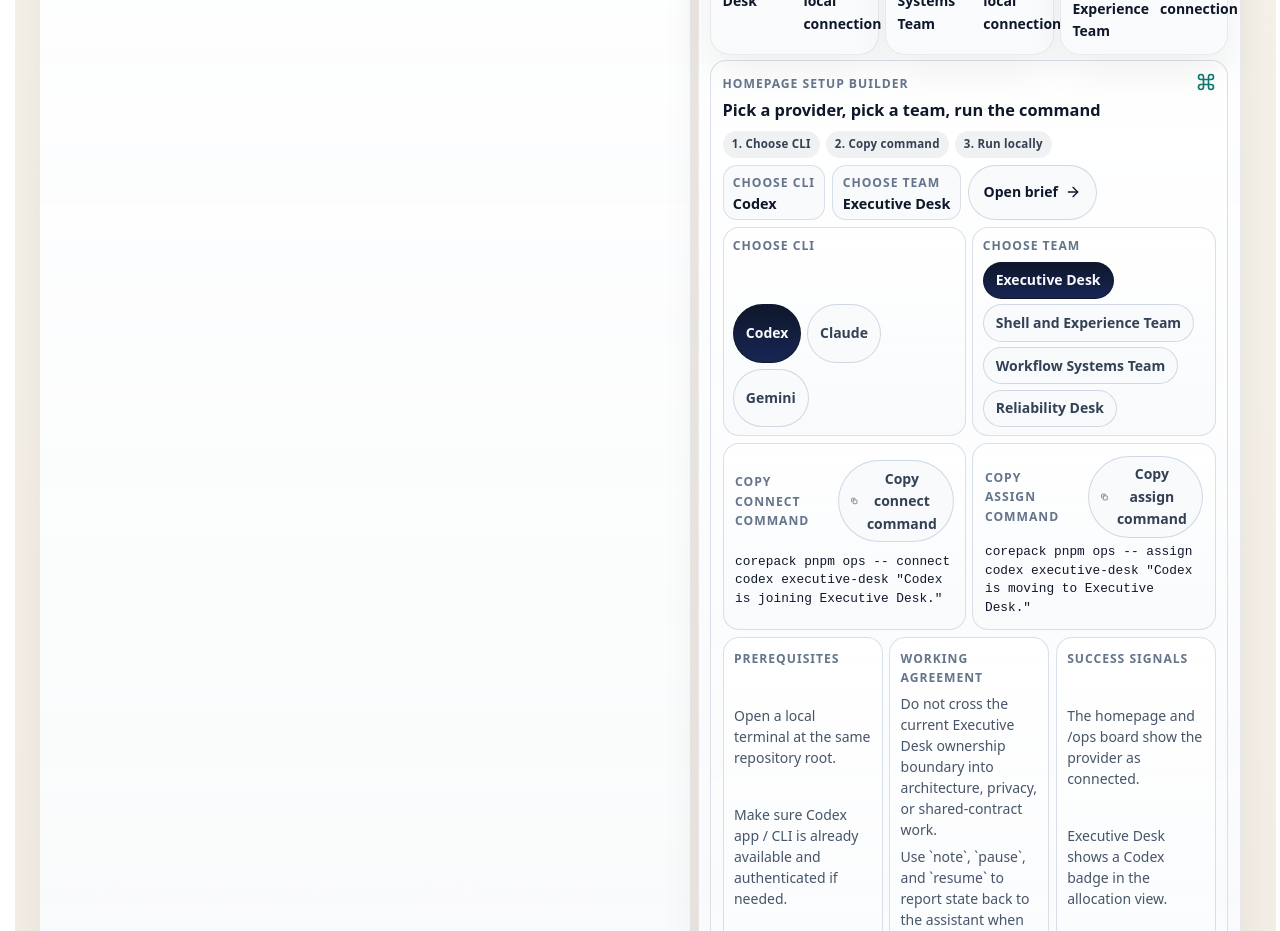
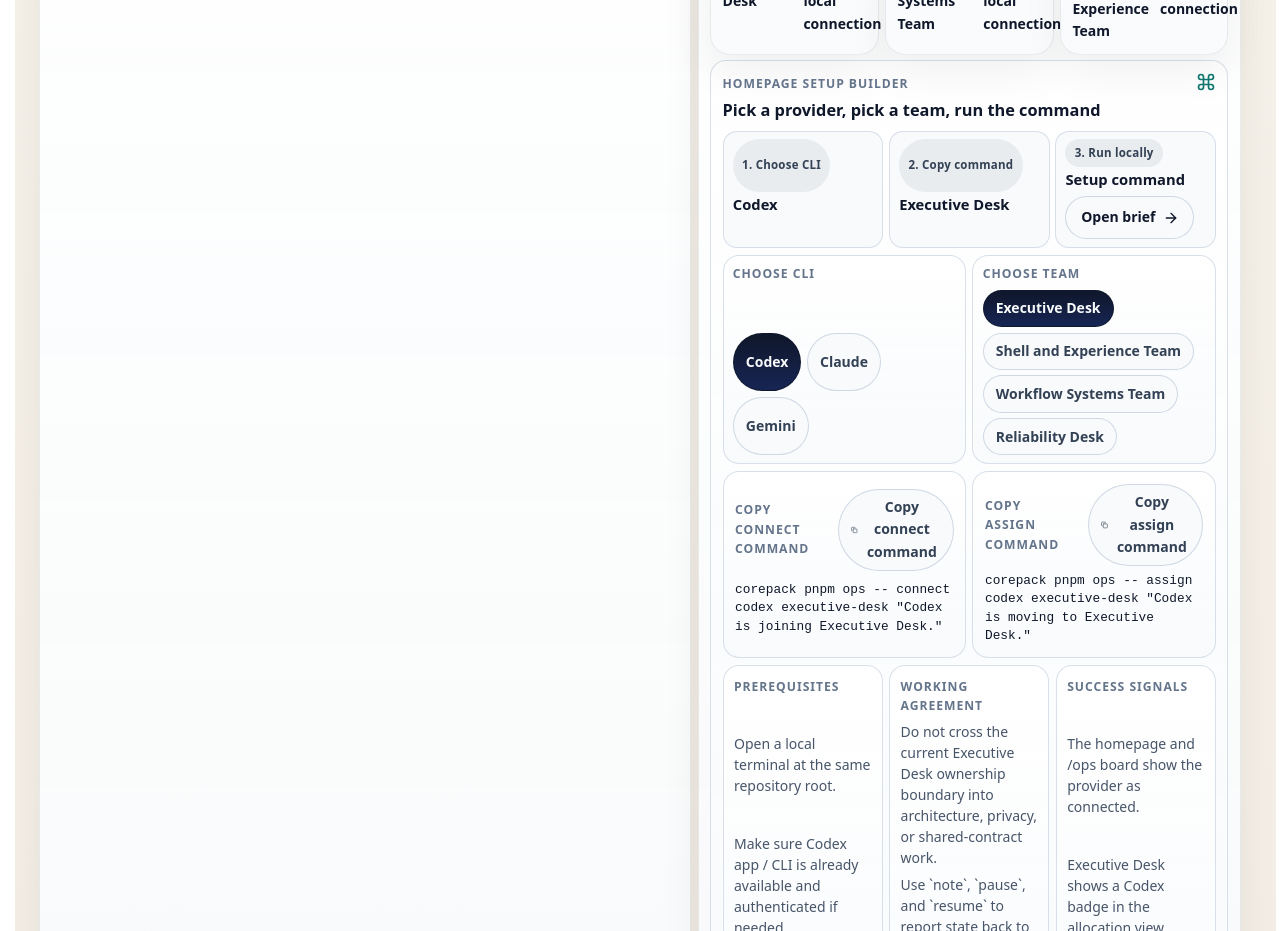
Before and after one commit to GongJae00/research-pages, a Next.js app in the folder apps/web/: page /en in a window 1280 px wide. Shown: the part 2480-3411 px from the top of the page. Built offline with nearby package versions, Linux system fonts and the light colour scheme; no server answers.

Commit message:
Autonomy batch 471: shell-experience, reliability-desk, workflow-systems

```diff
--- a/apps/web/src/components/homepage-agent-control-section.module.css
+++ b/apps/web/src/components/homepage-agent-control-section.module.css
@@ -241,14 +241,25 @@
 }
 
 .quickStartStrip {
-  display: flex;
-  flex-wrap: wrap;
+  display: grid;
+  grid-template-columns: repeat(3, minmax(0, 1fr));
   gap: 0.35rem;
+}
+
+.quickStartCard {
+  display: grid;
+  gap: 0.3rem;
+  min-width: 0;
+  padding: 0.48rem 0.58rem;
+  border: 1px solid rgba(203, 213, 225, 0.72);
+  border-radius: 14px;
+  background: rgba(248, 250, 252, 0.9);
 }
 
 .quickStartBadge {
   display: inline-flex;
   align-items: center;
+  width: fit-content;
   border-radius: 999px;
   padding: 0.28rem 0.58rem;
   background: rgba(15, 23, 42, 0.06);
@@ -258,33 +269,24 @@
   letter-spacing: 0.02em;
 }
 
+.quickStartCard strong {
+  color: #0f172a;
+  font-size: 0.92rem;
+  line-height: 1.2;
+}
+
+.quickStartAction {
+  display: flex;
+  flex-wrap: wrap;
+  align-items: center;
+  justify-content: space-between;
+  gap: 0.45rem;
+}
+
 .compactBody {
   margin: 0;
   color: #475569;
   line-height: 1.42;
-}
-
-.setupSelectionStrip {
-  display: flex;
-  flex-wrap: wrap;
-  align-items: stretch;
-  gap: 0.45rem;
-}
-
-.selectionBadge {
-  display: grid;
-  gap: 0.15rem;
-  min-width: 0;
-  padding: 0.42rem 0.58rem;
-  border: 1px solid rgba(203, 213, 225, 0.72);
-  border-radius: 14px;
-  background: rgba(248, 250, 252, 0.92);
-}
-
-.selectionBadge strong {
-  color: #0f172a;
-  font-size: 0.9rem;
-  line-height: 1.2;
 }
 
 .setupPicker {
@@ -483,6 +485,7 @@
 @media (max-width: 720px) {
   .summaryGrid,
   .providerMeta,
+  .quickStartStrip,
   .setupPickerGrid,
   .setupCommands,
   .setupNotesGrid {
--- a/apps/web/src/components/homepage-agent-control-section.tsx
+++ b/apps/web/src/components/homepage-agent-control-section.tsx
@@ -376,28 +376,26 @@ export function HomepageAgentControlSection({
               <Command size={20} />
             </div>
             <div className={styles.quickStartStrip}>
-              {quickSetupSteps.map((item) => (
-                <span className={styles.quickStartBadge} key={item}>
-                  {item}
-                </span>
-              ))}
+              <div className={styles.quickStartCard}>
+                <span className={styles.quickStartBadge}>{quickSetupSteps[0]}</span>
+                <strong>{selectedProvider?.label ?? copy.chooseProvider}</strong>
               </div>
-
-            <div className={styles.setupSelectionStrip}>
-              <div className={styles.selectionBadge}>
-                <span className={styles.metaLabel}>{copy.chooseProvider}</span>
-                <strong>{selectedProvider?.label}</strong>
+              <div className={styles.quickStartCard}>
+                <span className={styles.quickStartBadge}>{quickSetupSteps[1]}</span>
+                <strong>{selectedTeam?.name ?? copy.chooseTeam}</strong>
               </div>
-              <div className={styles.selectionBadge}>
-                <span className={styles.metaLabel}>{copy.chooseTeam}</span>
-                <strong>{selectedTeam?.name}</strong>
-              </div>
+              <div className={styles.quickStartCard}>
+                <span className={styles.quickStartBadge}>{quickSetupSteps[2]}</span>
+                <div className={styles.quickStartAction}>
+                  <strong>{copy.setupCommand}</strong>
                   {setupBriefHref ? (
                     <Link href={setupBriefHref} className={styles.secondaryLink} target="_blank">
                       {copy.openBrief}
                       <ArrowRight size={16} />
                     </Link>
                   ) : null}
+                </div>
+              </div>
             </div>
 
             <div className={styles.setupPickerGrid}>
--- a/apps/web/src/lib/ops-terminal-manager.ts
+++ b/apps/web/src/lib/ops-terminal-manager.ts
@@ -84,6 +84,44 @@ async function resolveWorkspaceRoot() {
       currentDir = parentDir;
     }
   }
+}
+
+function waitForSessionSpawn(child: ChildProcessWithoutNullStreams) {
+  return new Promise<void>((resolve, reject) => {
+    let settled = false;
+
+    const cleanup = () => {
+      child.off("spawn", handleSpawn);
+      child.off("error", handleError);
+      child.off("close", handleClose);
+    };
+
+    const settle = (callback: () => void) => {
+      if (settled) {
+        return;
+      }
+
+      settled = true;
+      cleanup();
+      callback();
+    };
+
+    const handleSpawn = () => {
+      settle(resolve);
+    };
+
+    const handleError = (error: Error) => {
+      settle(() => reject(error));
+    };
+
+    const handleClose = (code: number | null) => {
+      settle(() => reject(new Error(`Shell exited before session startup completed (exit code ${String(code ?? 0)}).`)));
+    };
+
+    child.once("spawn", handleSpawn);
+    child.once("error", handleError);
+    child.once("close", handleClose);
+  });
 }
 
 function trimTranscript(value: string) {
@@ -257,8 +295,6 @@ export async function createOpsTerminalSession(shellId: OpsShellId, label?: stri
     },
   };
 
-  appendTranscript(record, `[ops] session opened: ${record.snapshot.label}${os.EOL}`);
-
   child.stdout.on("data", (chunk: Buffer | string) => {
     appendTranscript(record, chunk.toString());
   });
@@ -280,6 +316,17 @@ export async function createOpsTerminalSession(shellId: OpsShellId, label?: stri
     appendTranscript(record, `${os.EOL}[ops] session closed with exit code ${String(code ?? 0)}${os.EOL}`);
   });
 
+  try {
+    await waitForSessionSpawn(child);
+  } catch (error) {
+    child.stdout.removeAllListeners("data");
+    child.stderr.removeAllListeners("data");
+    throw new Error(
+      `Failed to start ${shellSpec.label} session: ${error instanceof Error ? error.message : "Unknown spawn error."}`,
+    );
+  }
+
+  appendTranscript(record, `[ops] session opened: ${record.snapshot.label}${os.EOL}`);
   getManagerStore().sessions.set(sessionId, record);
   return record.snapshot;
 }
```
Also changed, not shown: apps/web/src/components/profile-workspace.tsx (+61 -15 lines). Lines whose indentation alone changed are shown as unchanged.
